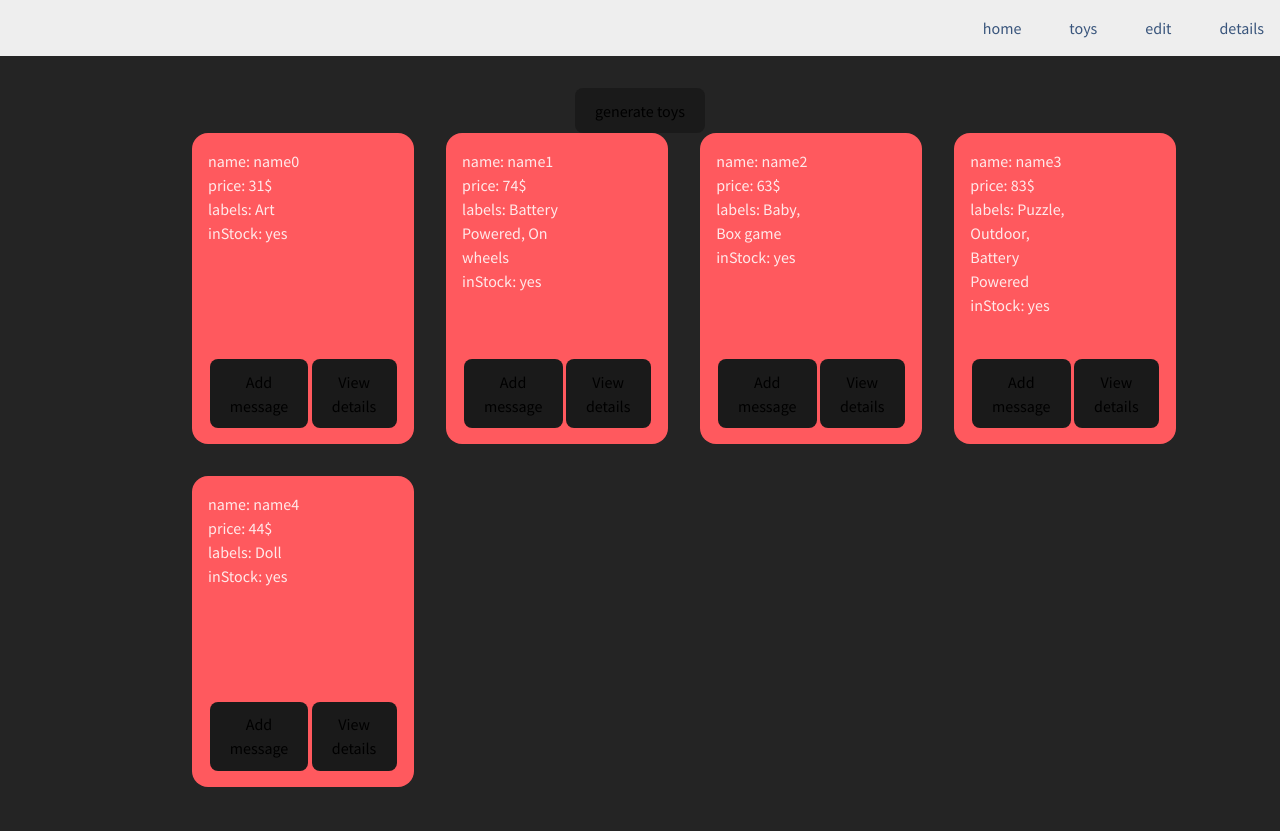
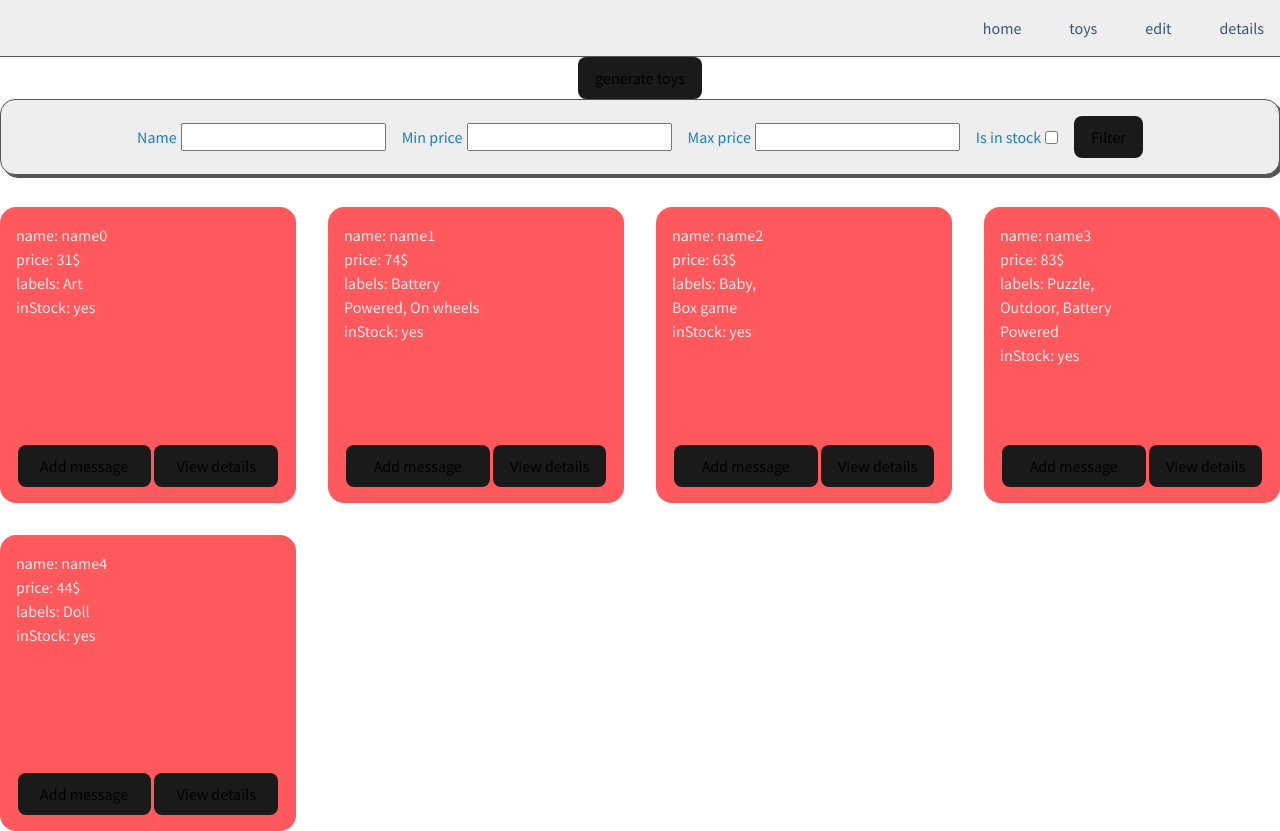
Before and after one commit to veritasx01/toy-proj, a React (Vite) app: page /toy-proj/toys in a window 1280 px wide. Before the commit the page ends 800 px from the top, so only its background shows below. Built offline with nearby package versions, Linux system fonts and the light colour scheme.

Commit message:
styling changes

```diff
--- a/src/App.jsx
+++ b/src/App.jsx
@@ -16,7 +16,9 @@ function App() {
           <Route path="/" element={<HomePage />}></Route>
           <Route path="/toys" element={<ToyIndex />}></Route>
           <Route path="/edit" element={<ToyEdit />}></Route>
+          <Route path="/edit/:toyId" element={<ToyEdit />}></Route>
           <Route path="/details" element={<ToyDetails />}></Route>
+          <Route path="/details/:toyId" element={<ToyDetails />}></Route>
         </Routes>
       </BrowserRouter>
     </Provider>
--- a/src/Pages/ToyDetails.jsx
+++ b/src/Pages/ToyDetails.jsx
@@ -1,9 +1,12 @@
 import { counterReducer } from "../utils/helpers";
 import { useReducer } from "react";
+import { useParams } from "react-router-dom";
 import { useSelector } from "react-redux";
 
-export function ToyDetails({ index = 0 }) {
+export function ToyDetails() {
+  const toyId = useParams("toyId").toyId;
   const toys = useSelector((state) => state.toyModule.toys);
+  let index = toyId ? toys.findIndex((toy) => toy._id === toyId) : 0;
   const modulo = toys.length;
 
   const [counter, countDispatch] = useReducer(counterReducer, {
--- a/src/Pages/ToyEdit.jsx
+++ b/src/Pages/ToyEdit.jsx
@@ -1,9 +1,12 @@
 import { counterReducer } from "../utils/helpers";
-import { useReducer} from "react";
+import { useReducer } from "react";
+import { useParams } from "react-router-dom";
 import { useSelector } from "react-redux";
 
-export function ToyEdit({ index = 0 }) {
+export function ToyEdit() {
+  const toyId = useParams("toyId").toyId;
   const toys = useSelector((state) => state.toyModule.toys);
+  let index = toyId ? toys.findIndex((toy) => toy._id === toyId) : 0;
   const modulo = useSelector((state) => state.toyModule.toys.length);
 
   const [counter, countDispatch] = useReducer(counterReducer, {
--- a/src/components/ToyFilter.jsx
+++ b/src/components/ToyFilter.jsx
@@ -1,3 +1,44 @@
+import { useEffect, useState } from "react";
+
 export function ToyFilter() {
+  const [filterBy, setFilterBy] = useState({});
 
+  const handleChange = (event) => {
+    const { name, value } = event.target;
+    setFilterBy((prevFilter) => ({
+      ...prevFilter,
+      [name]: value,
+    }));
+  };
+
+  const onFilterSubmit = (event) => {
+    event.preventDefault();
+  };
+
+  useEffect(() => {
+    console.log(filterBy);
+  }, [filterBy]);
+
+  return (
+    <form onSubmit={onFilterSubmit}>
+      <div className="form-col">
+        <label>Name</label>
+        <input type="text" name="name" onChange={handleChange} />
+      </div>
+      {/* add min max range comp for price */}
+      <div className="form-col">
+        <label>Min price</label>
+        <input type="number" name="minPrice" onChange={handleChange}></input>
+      </div>
+      <div className="form-col">
+        <label>Max price</label>
+        <input type="number" name="maxPrice" onChange={handleChange}></input>
+      </div>
+      <div className="form-col">
+        <label>Is in stock</label>
+        <input type="checkbox" name="isInStock" onChange={handleChange} />
+      </div>
+      <button>Filter</button>
+    </form>
+  );
 }
--- a/src/components/ToyList.jsx
+++ b/src/components/ToyList.jsx
@@ -1,21 +1,22 @@
+import { useNavigate } from "react-router-dom";
+import { ToyPreview } from "./ToyPreview";
+
 export function ToyList({ toys }) {
+  const navigate = useNavigate();
   if (!toys) return <></>;
   return (
     <div className="toys-container">
       {toys.map((toy, idx) => (
         <article key={idx} className="toy-card">
-          <section>
-            <p>name: {toy.name}</p>
-            <p>price: {toy.price}$</p>
-            <p>labels: {toy && toy.labels && toy.labels.join(", ")}</p>
-            <p>inStock: {toy.inStock ? "yes" : "no"}</p>
-          </section>
+          <ToyPreview toy={toy} />
           <button
             onClick={() => console.log("TODO: implement reviews/messages")}
           >
             Add message
           </button>
-          <button>View details</button>
+          <button onClick={() => navigate(`/details/${toy._id}`)}>
+            View details
+          </button>
         </article>
       ))}
     </div>
--- a/src/components/ToyPreview.jsx
+++ b/src/components/ToyPreview.jsx
@@ -1,3 +1,8 @@
-export function ToyPreview() {
-  return <></>
+export function ToyPreview({toy}) {
+  return <section>
+    <p>name: {toy.name}</p>
+    <p>price: {toy.price}$</p>
+    <p>labels: {toy && toy.labels && toy.labels.join(", ")}</p>
+    <p>inStock: {toy.inStock ? "yes" : "no"}</p>
+  </section>;
 }
--- a/src/styles/App.scss
+++ b/src/styles/App.scss
@@ -14,6 +14,7 @@
   width: 100%;
   min-height: 4vh;
   padding: 1rem;
+  border-bottom: #555 1px solid;
 }
 .nav-bar section {
   display: grid;
@@ -28,12 +29,13 @@
 
 .toy-index {
   margin-top: 2rem;
+  max-width: 1280px;
+  margin: 0 auto;
 }
 
 .toys-container {
   display: grid;
   grid-template-columns: repeat(4,1fr);
-  margin: 0 15vw;
   gap: 2rem;
 }
 
@@ -44,7 +46,7 @@
   background: $can-red;
   width: 100%;
   padding: 1rem;
-  aspect-ratio: 10 / 14;
+  aspect-ratio: 1;
   text-align: left;
   border-radius: 1rem;
   button {
@@ -52,3 +54,13 @@
     grid-row: 2;
   }
 }
+
+.form-col {
+  display: flex;
+  align-items: center;
+  grid-auto-flow: row;
+  margin-right: 1rem;
+  label {
+    margin-right: 0.25rem;
+  }
+}
--- a/src/styles/base.scss
+++ b/src/styles/base.scss
@@ -1,5 +1,6 @@
 $can-purple: #6a4c93;
 $can-blue: #1982c4;
+$can-sky: #82c8e5;
 $can-green: #8ac926;
 $can-yellow: #ffca3a;
 $can-red: #ff595e;
--- a/src/styles/index.scss
+++ b/src/styles/index.scss
@@ -8,7 +8,7 @@
 
   color-scheme: light dark;
   color: rgba(255, 255, 255, 0.87);
-  background-color: #242424;
+  background-color: rgba(255, 255, 255, 0.86);
 
   font-synthesis: none;
   text-rendering: optimizeLegibility;
@@ -122,7 +122,7 @@ h1 {
 button {
   border-radius: 8px;
   border: 1px solid transparent;
-  padding: 0.6em 1.2em;
+  padding: 0.5em 1em;
   font-size: 1rem;
   font-weight: 500;
   font-family: inherit;
@@ -137,3 +137,15 @@ button:focus,
 button:focus-visible {
   outline: 4px auto -webkit-focus-ring-color;
 }
+
+form {
+  display: flex;
+  place-content: center;
+  color: $can-blue;
+  background: #eee;
+  padding: 1rem;
+  margin-bottom: 2rem;
+  border-radius: 15px;
+  border: #555 1px solid;
+  box-shadow: 3px 3px #555;
+}
```
